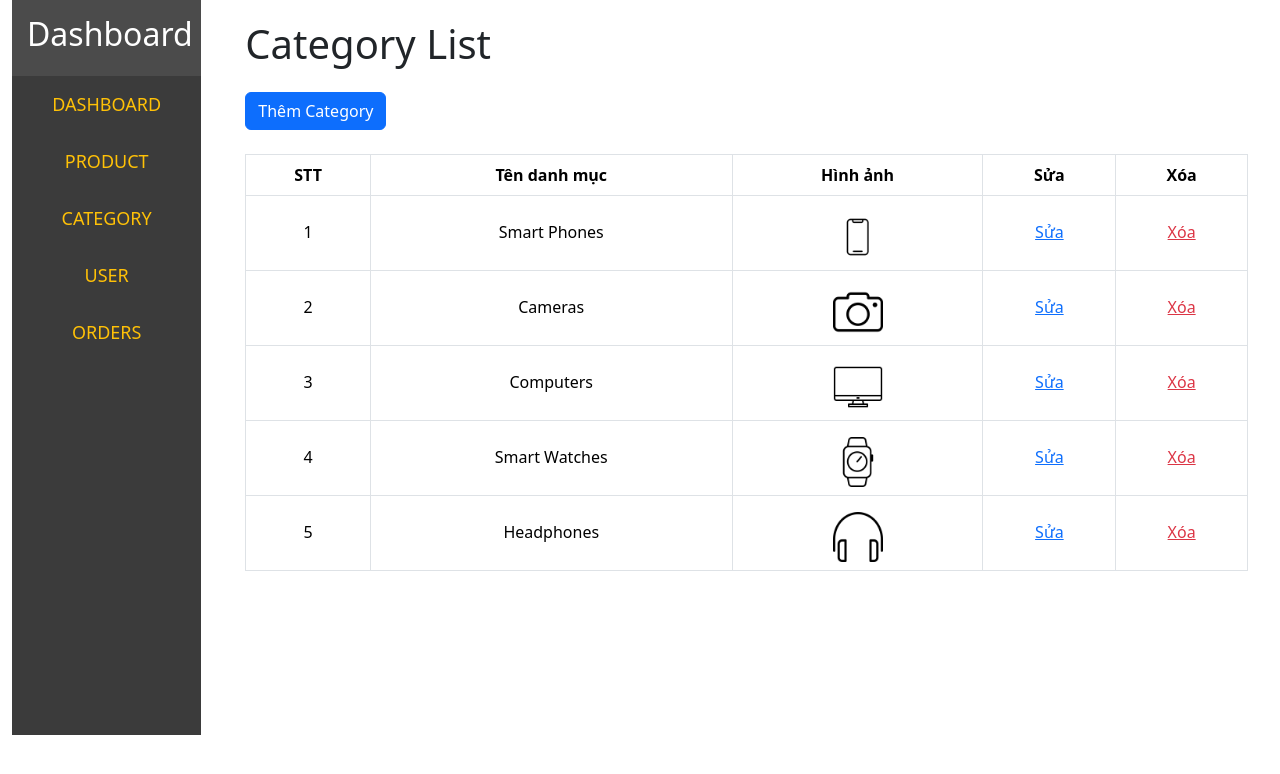
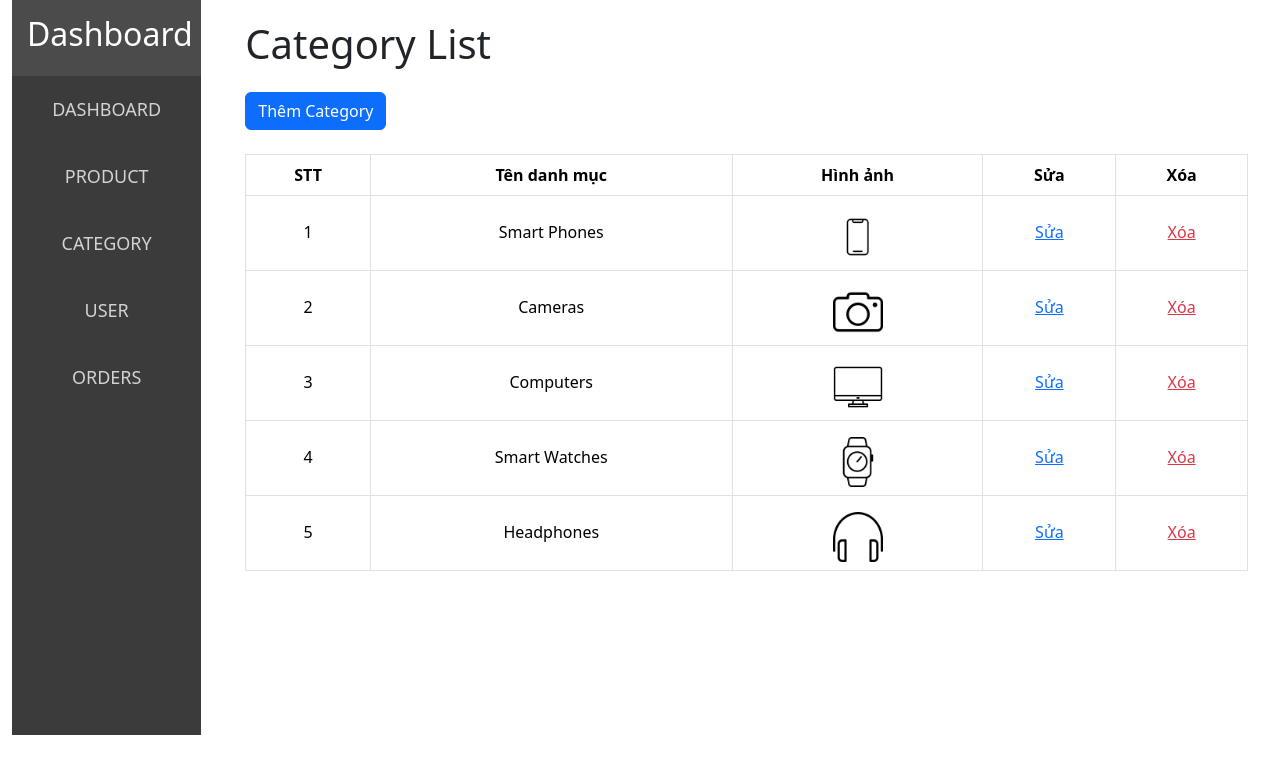
Before and after one commit to DatDangg/final_python, a Django app: page /categories/ in a window 1280 px wide. Shown: the top 774 px of the page. Run offline with Django 5.2, Linux system fonts and the light colour scheme; data comes from the database, SQL or seed files in the repository.

Commit message:
update dashboard v2

```diff
--- a/Frontend/python_final/src/components/ProductDetail/ProductDetail.jsx
+++ b/Frontend/python_final/src/components/ProductDetail/ProductDetail.jsx
@@ -596,13 +596,13 @@ function ProductDetail() {
                                     key={i}
                                     src="https://salt.tikicdn.com/ts/upload/e3/f0/86/efd76e1d41c00ad8ebb7287c66b559fd.png"
                                     alt={`${review.rating} stars`}
-                                    style={{ width: '20px', height: '20px', marginRight: '5px' }}
+                                    style={{width: '20px', height: '20px', marginRight: '5px'}}
                                 />
                             ))}
                             rated {review.rating} stars
                           </div>
+                          <p className="pt-3">Comments: {review.comment}</p>
                           <small>Ngày đánh giá: {new Date(review.created_at).toLocaleDateString()}</small>
-                          <p className="pt-3">Comments: {review.comment}</p>
                         </div>
                     ))
                 ) : (
--- a/backend/api/static/css/style.css
+++ b/backend/api/static/css/style.css
@@ -26,13 +26,27 @@ body {
     padding: 0;
 }
 .nav-item {
-    padding: 15px;
     cursor: pointer;
     text-align: center;
 }
 .nav-item:hover {
     background-color: #575757;
 }
+.nav-item {
+    position: relative;
+}
+
+.link-full {
+    display: block;
+    width: 100%;
+    height: 100%;
+    padding: 20px; /* Điều chỉnh padding cho phù hợp */
+    color: lightgray; /* Để giữ màu chữ */
+    text-decoration: none; /* Loại bỏ gạch chân */
+    font-size: 18px;
+}
+
+
 .main-content {
     flex-grow: 1;
     padding: 20px;
@@ -69,9 +83,7 @@ body {
     height: 800px;
 }
 
-.nav-item a{
-    font-size: 18px;
-}
+
 
 /*dashboard*/
 .dashboard-stats {
--- a/backend/api/templates/base.html
+++ b/backend/api/templates/base.html
@@ -28,11 +28,13 @@
                         <h2>Dashboard</h2>
                     </div>
                     <ul class="nav-list">
-                        <li class="nav-item"><a class="text-warning text-decoration-none text-uppercase" href="{% url 'dashboard' %}">Dashboard</a></li>
-                        <li class="nav-item"><a class="text-warning text-decoration-none text-uppercase" href="{% url 'product_list' %}">Product</a></li>
-                        <li class="nav-item"><a class="text-warning text-decoration-none text-uppercase" href="{% url 'category_list' %}">Category</a></li>
-                        <li class="nav-item"><a class="text-warning text-decoration-none text-uppercase" href="{% url 'user_list' %}">User</a></li>
-                        <li class="nav-item"><a class="text-warning text-decoration-none text-uppercase" href="{% url 'order_list' %}">Orders</a></li>
+                        <ul class="nav-list">
+                            <li class="nav-item"><a class="link-full text-uppercase" href="{% url 'dashboard' %}">Dashboard</a></li>
+                            <li class="nav-item"><a class="link-full text-uppercase" href="{% url 'product_list' %}">Product</a></li>
+                            <li class="nav-item"><a class="link-full text-uppercase" href="{% url 'category_list' %}">Category</a></li>
+                            <li class="nav-item"><a class="link-full text-uppercase" href="{% url 'user_list' %}">User</a></li>
+                            <li class="nav-item"><a class="link-full text-uppercase" href="{% url 'order_list' %}">Orders</a></li>
+                        </ul>
                     </ul>
                 </div>
             </div>
```
